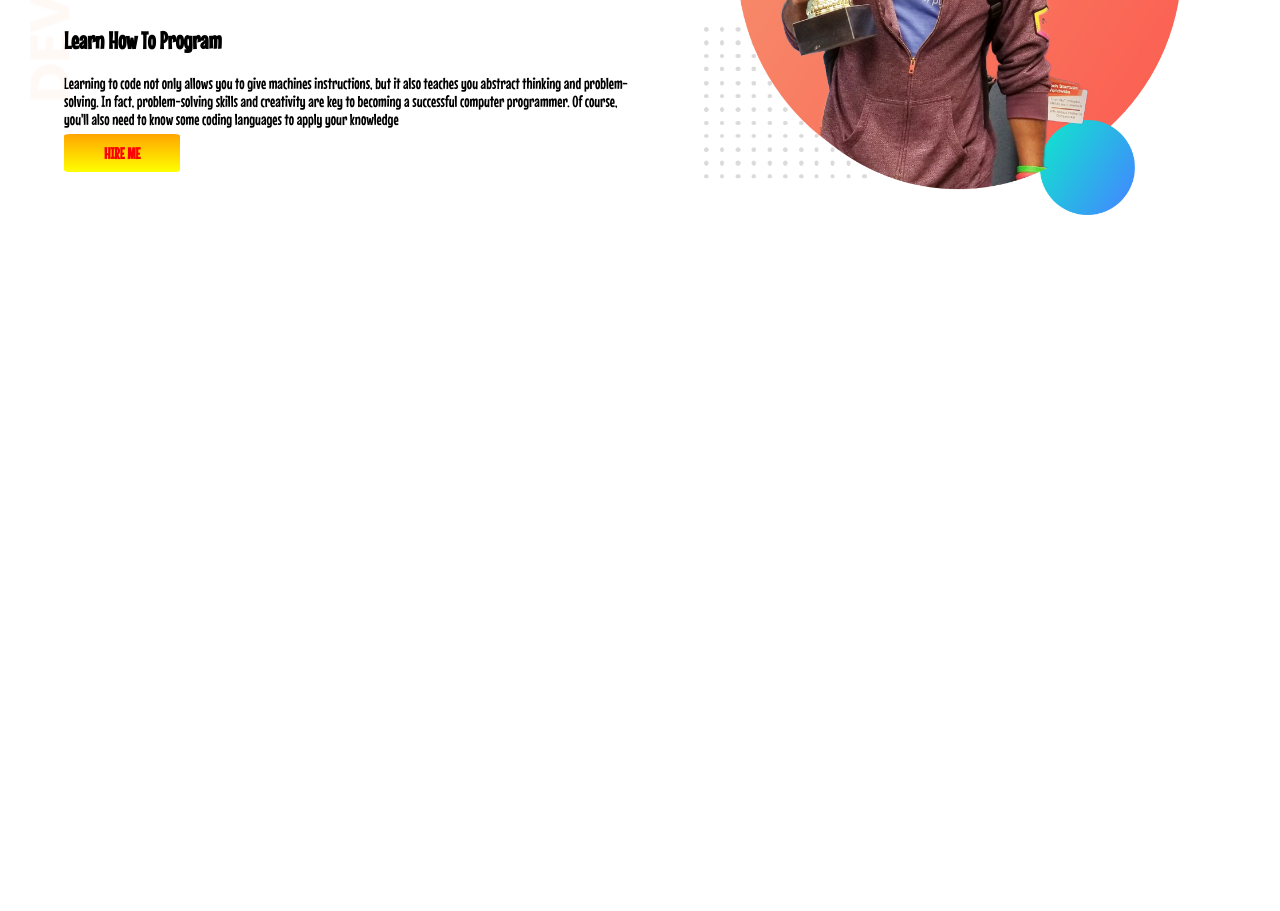
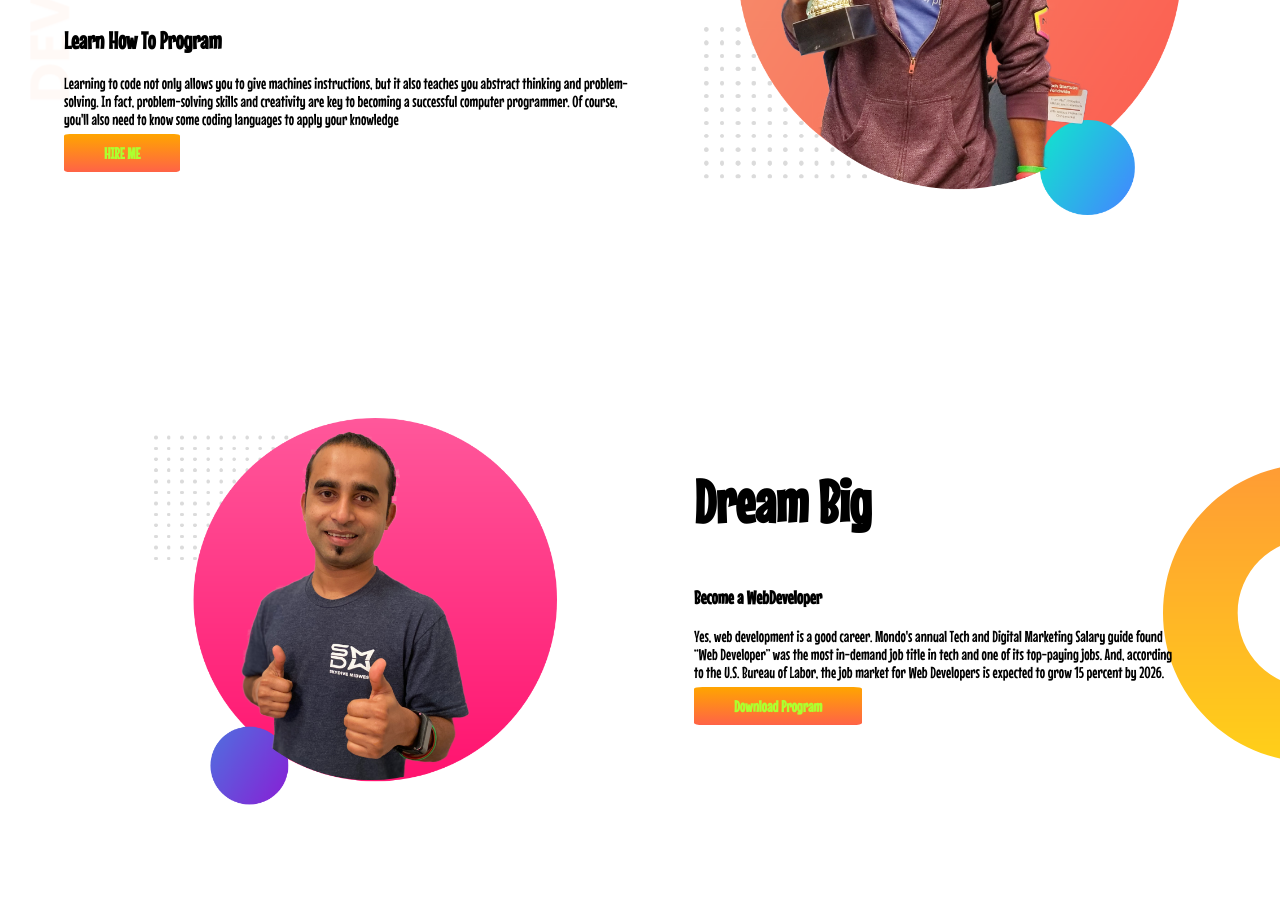
Before and after one commit to Luffy141021/developer-portfolio, a plain HTML site: page index.html in a window 1280 px wide. Shown: the part 260-1171 px from the top of the page. Before the commit the page ends 800 px from the top, so only its background shows below. Drawn offline with Linux system fonts and the light colour scheme.

Commit message:
dream-big

```diff
--- a/index.html
+++ b/index.html
@@ -28,7 +28,21 @@
             <img src="images/jhankar.png" alt="">
         </div>
     </section>
+    <section class="dream-big">
+        <div class="half-width">
+            <img src="images/jhankar2.png" alt="">
+        </div>
+        <div class="half-width">
+            <h1>Dream Big</h1>
+            <h3>Become a WebDeveloper</h3>
+            <p>Yes, web development is a good career. Mondo's annual Tech and Digital Marketing Salary guide found “Web
+                Developer” was the most in-demand job title in tech and one of its top-paying jobs. And, according to
+                the
+                U.S. Bureau of Labor, the job market for Web Developers is expected to grow 15 percent by 2026.</p>
+            <a class="link-button" target="_blank" href="https://web.programming-hero.com">Download Program</a>
 
+        </div>
+    </section>
 </body>
 
 </html>
--- a/style.css
+++ b/style.css
@@ -13,6 +13,7 @@ h1 {
 
 section {
     display: flex;
+    margin-bottom: 100px;
 }
 
 .half-width {
@@ -26,9 +27,9 @@ section {
 
 .link-button {
     text-decoration: none;
-    background-image: linear-gradient(orange, yellow);
+    background-image: linear-gradient(orange, tomato);
     padding: 10px 40px;
-    color: red;
+    color: greenyellow;
     font-weight: 700;
     border-radius: 5%;
 }
@@ -37,3 +38,10 @@ section {
     background-image: url(images/top-banner.png);
     background-repeat: no-repeat;
 }
+
+.dream-big {
+    background-image: url(images/dream-bg.png);
+    background-repeat: no-repeat;
+    background-position: right;
+    padding: 100px
+}
```
